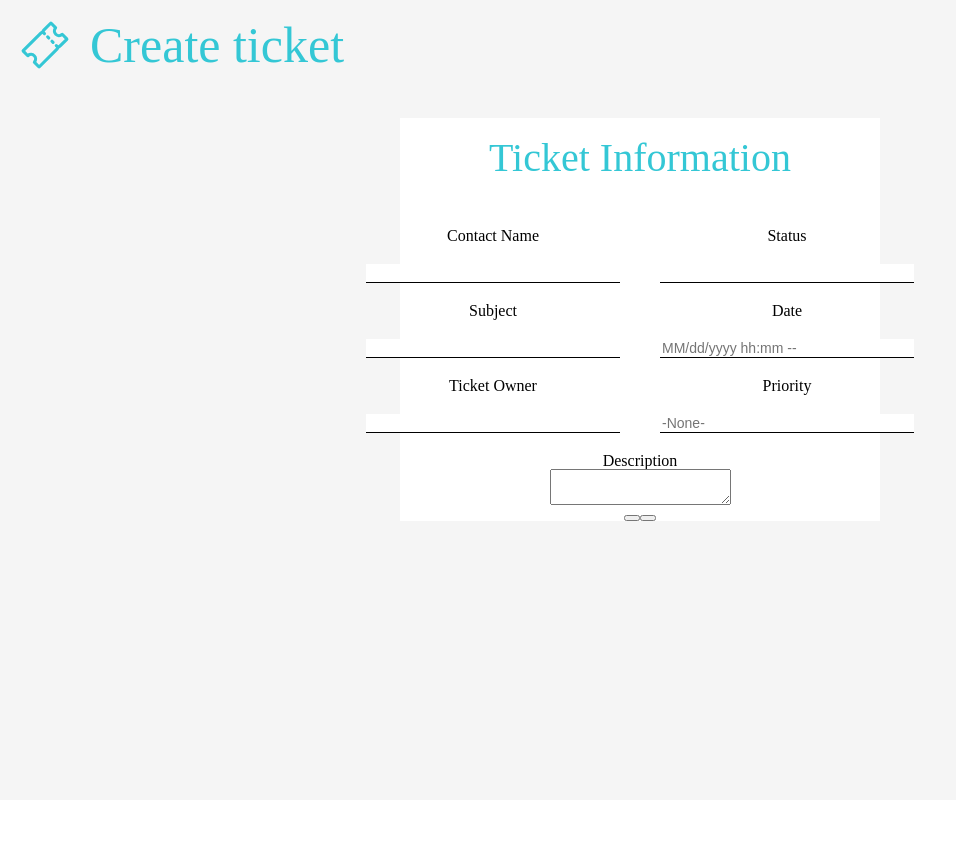
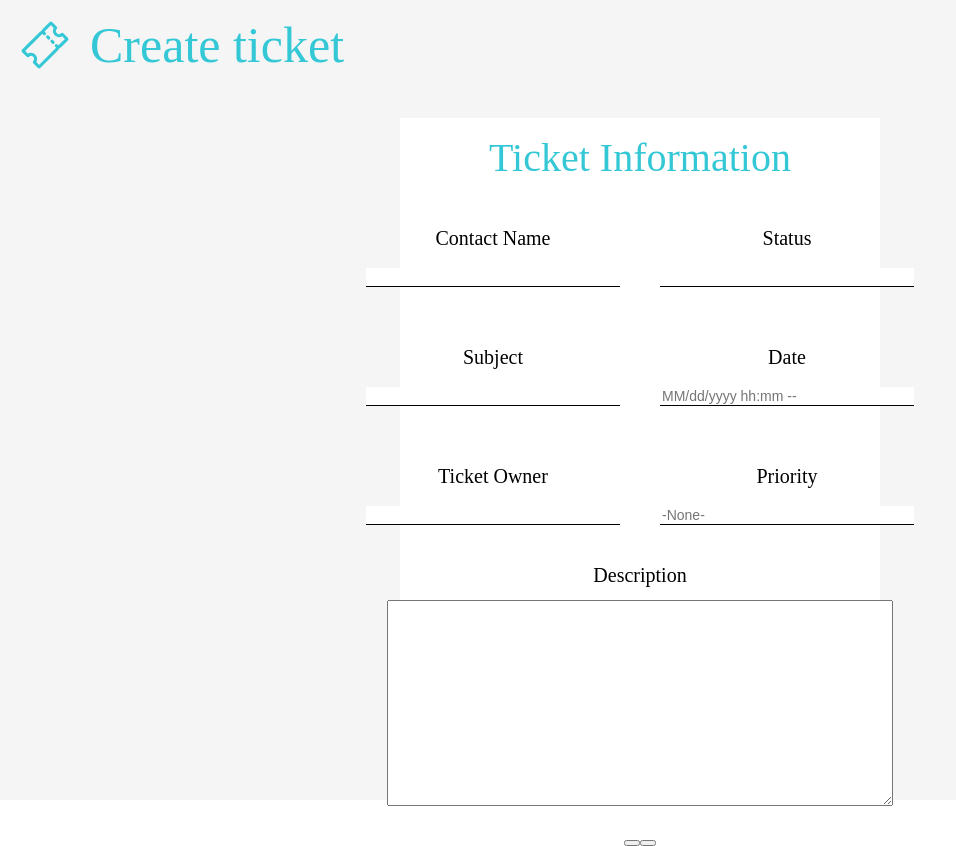
Before and after one commit to imxande/Help-Desk, a React (Create React App) app in the folder bug-tracker/: page /ticket in a window 1280 px wide. Shown: the whole page, without its empty margins (0-956 px from the left). Before the commit the page ends 800 px from the top, so only its background shows below. Built offline with nearby package versions, Linux system fonts and the light colour scheme; the HTML template or start-up script is replaced by a standard one.

Commit message:
added initial styles to textarea on ticket form

```diff
--- a/bug-tracker/src/components/ticket_form/style.js
+++ b/bug-tracker/src/components/ticket_form/style.js
@@ -2,20 +2,24 @@ import styled from "styled-components";
 
 export const Container = styled.div``;
 
-export const Form = styled.form``;
+export const Form = styled.form`
+	font-size: 20px;
+`;
 
 export const TopContent = styled.div`
 	display: flex;
 	justify-content: center;
-	// margin: 20px;
+	margin-bottom: 40px;
 `;
 export const MiddleContent = styled.div`
 	display: flex;
 	justify-content: center;
+	margin-bottom: 40px;
 `;
 export const BottomContent = styled.div`
 	display: flex;
 	justify-content: center;
+	margin-bottom: 20px;
 `;
 
 export const Body = styled.div`
@@ -23,9 +27,18 @@ export const Body = styled.div`
 	justify-content: center;
 `;
 
+export const TextArea = styled.textarea`
+	margin-top: 15px;
+	width: 500px;
+	height: 200px;
+	font-size: 16px;
+	line-height: 1.5;
+`;
+
 export const Description = styled.div`
 	display: flex;
 	flex-direction: column;
+	margin-bottom: 20px;
 `;
 
 export const LeftContent = styled.div`
@@ -49,8 +62,6 @@ export const Field = styled.input`
 	width: 250px;
 `;
 
-export const TextArea = styled.textarea``;
-
 export const ButtonContainer = styled.div``;
 export const SubmitButton = styled.button``;
 export const CancelButton = styled.button``;
```
